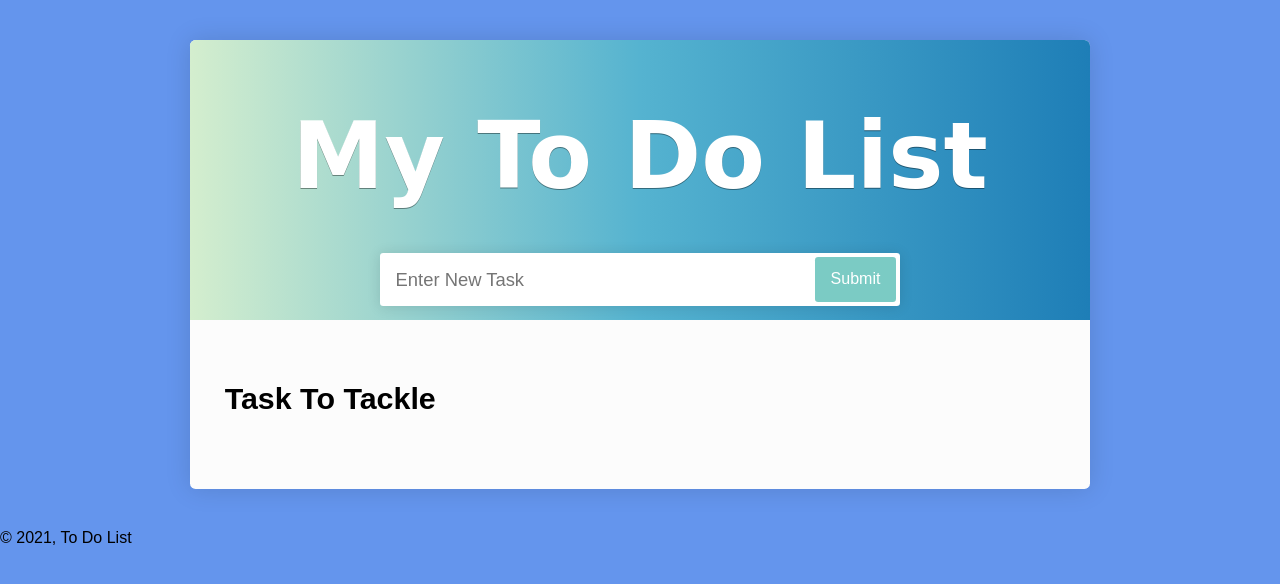
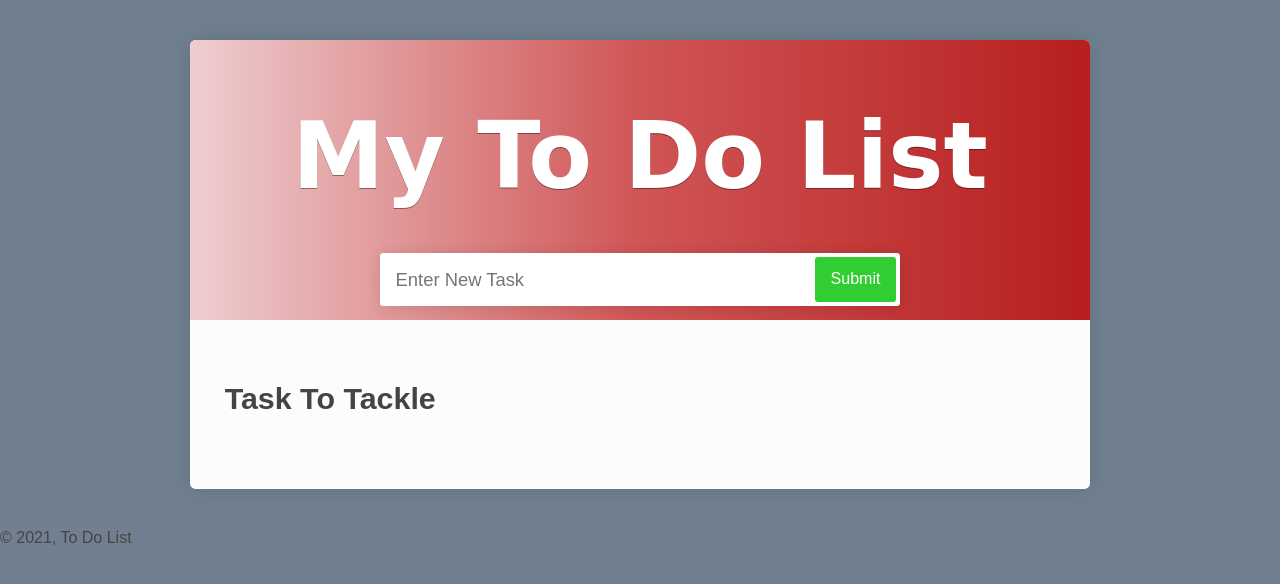
Before and after one commit to snmcwilliams/final-project-js, a plain HTML site: page index.html in a window 1280 px wide. Drawn offline with Linux system fonts and the light colour scheme.

Commit message:
style change

```diff
--- a/css/styles.css
+++ b/css/styles.css
@@ -8,8 +8,8 @@
 
 body{
     font-family: Arial, Helvetica, sans-serif;
-    color: black;
-    background: cornflowerblue;
+    color: rgb(71, 67, 67);
+    background: slategrey;
 }
 
 /* ==================
@@ -44,7 +44,7 @@ form {
 form button {
     padding: 0 1em;
     font-size: 1em;
-    background: #7bcbc4;
+    background: limegreen;
     border-radius: .2em;
 }
 ul {
@@ -70,7 +70,7 @@ button {
 }
 header {
     text-align: center;
-    background: linear-gradient(90deg, #d4eece, #55b3d0, #1e7eb7);
+    background: linear-gradient(90deg, #eeced1, #d05555, #b71e1e);
                 background-blend-mode: multiply;
                 background-size: cover;
 }
```
